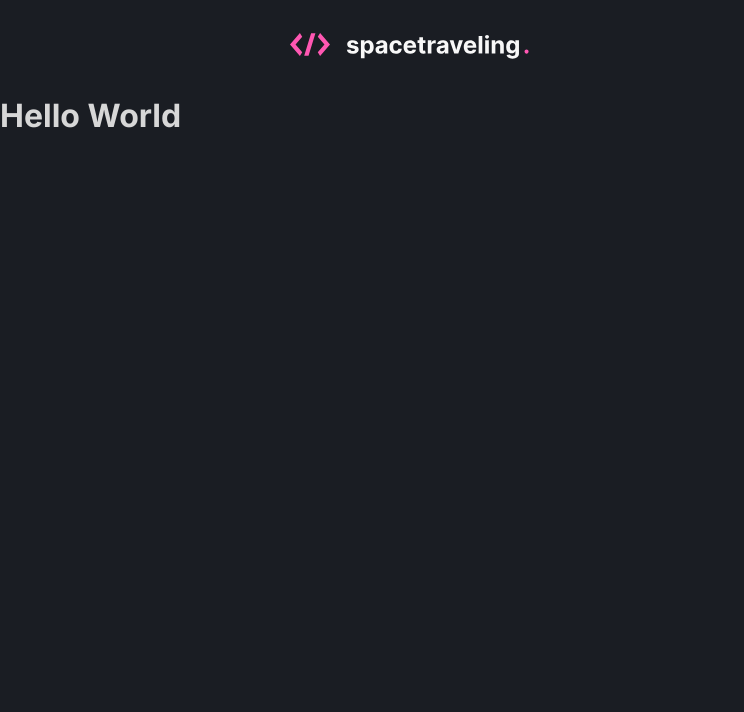
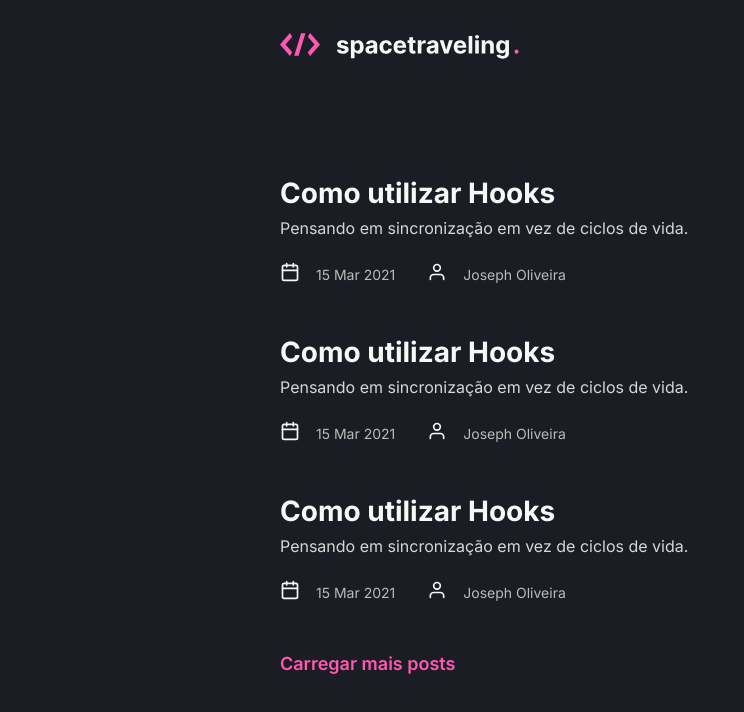
Before and after one commit to alexmuniz96/blog-prismic, a Next.js app: page / in a window 1280 px wide. Shown: the top 712 px of the page, without its empty margins (0-744 px from the left). Built offline with nearby package versions, Linux system fonts and the light colour scheme.

Commit message:
estilos do index adicionados

```diff
--- a/src/components/Header/styles.module.scss
+++ b/src/components/Header/styles.module.scss
@@ -6,7 +6,6 @@
   max-width: 720px;
   height: 6rem;
   margin: 0 auto;
-  padding: 0 0.625rem;
   display: flex;
   align-items: center;
 }
--- a/src/pages/home.module.scss
+++ b/src/pages/home.module.scss
@@ -1 +1,59 @@
-// TODO
+.container{
+  max-width: 1120px;
+  margin: 0 auto;
+  padding: 0 2rem;
+}
+.posts{
+  max-width: 720px;
+  margin: 5rem auto 0;
+
+  a{
+    display: block;
+
+    & + a{
+      margin-top: 3rem;
+    }
+
+    strong{
+      font-size: 1.75rem;
+      color: var(--heading)
+    }
+
+    p{
+      font-size: 1rem;
+      color: var(--body);
+      padding-top: 0.5rem;
+    }
+    .info{
+      display: flex;
+      align-items: center;
+      font-size: 0.875rem;
+      color: var(--info);
+      padding-top: 1.5rem;
+      gap: 2rem;
+
+      time{
+        display: flex;
+        align-items: center;
+      }
+
+      span{
+        display: flex;
+        align-items: center;
+      }
+
+      strong{
+        font-size: 1.25rem;
+        padding-right: 1rem;
+      }
+    }
+  }
+
+  span.nextPage{
+    display: block;
+    color: var(--highlight);
+    font-weight: 600;
+    font-size: 1.125rem;
+    padding-top: 3rem;
+  }
+}
--- a/src/pages/index.tsx
+++ b/src/pages/index.tsx
@@ -1,5 +1,6 @@
 import { GetStaticProps } from 'next';
-
+import Head from 'next/head';
+import { FiCalendar, FiUser } from 'react-icons/fi'
 import { getPrismicClient } from '../services/prismic';
 
 import commonStyles from '../styles/common.module.scss';
@@ -25,8 +26,45 @@ interface HomeProps {
 }
 
 export default function Home() {
+  const nextPage = true
+
   return (
-    <h1>Hello World</h1>
+    <>
+      <Head>
+        <title>Spacetraveling | Posts</title>
+      </Head>
+      <main className={styles.container}>
+        <div className={styles.posts}>
+          <a href="">
+            <strong>Como utilizar Hooks</strong>
+            <p>Pensando em sincronização em vez de ciclos de vida.</p>
+            <div className={styles.info}>
+              <time> <strong>{<FiCalendar />} </strong>15 Mar 2021</time>
+              <span> <strong>{<FiUser />}</strong>Joseph Oliveira</span>
+            </div>
+          </a>
+          <a href="">
+            <strong>Como utilizar Hooks</strong>
+            <p>Pensando em sincronização em vez de ciclos de vida.</p>
+            <div className={styles.info}>
+              <time> <strong>{<FiCalendar />} </strong>15 Mar 2021</time>
+              <span> <strong>{<FiUser />}</strong>Joseph Oliveira</span>
+            </div>
+          </a>
+          <a href="">
+            <strong>Como utilizar Hooks</strong>
+            <p>Pensando em sincronização em vez de ciclos de vida.</p>
+            <div className={styles.info}>
+              <time> <strong>{<FiCalendar />} </strong>15 Mar 2021</time>
+              <span> <strong>{<FiUser />}</strong>Joseph Oliveira</span>
+            </div>
+          </a>
+          {nextPage === true &&
+            <span className={styles.nextPage}> Carregar mais posts</span>
+          }
+        </div>
+      </main>
+    </>
   )
 }
 
```
